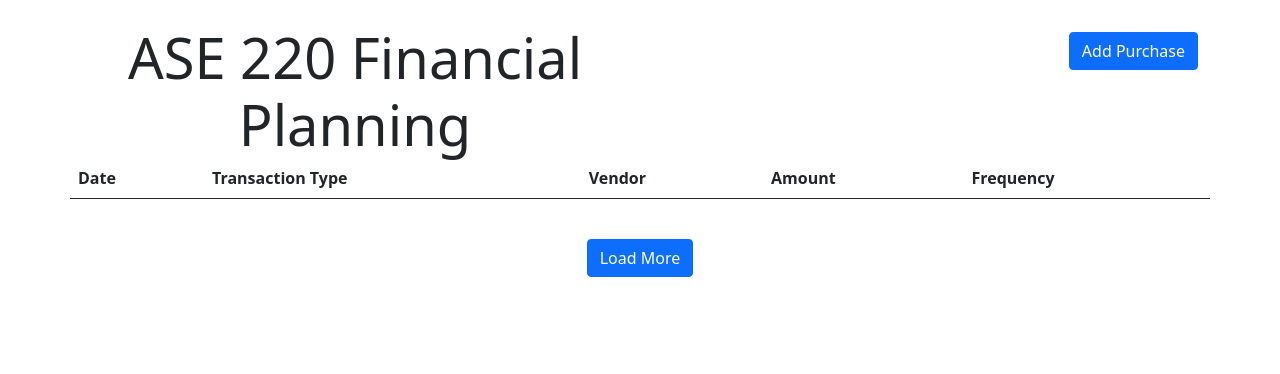
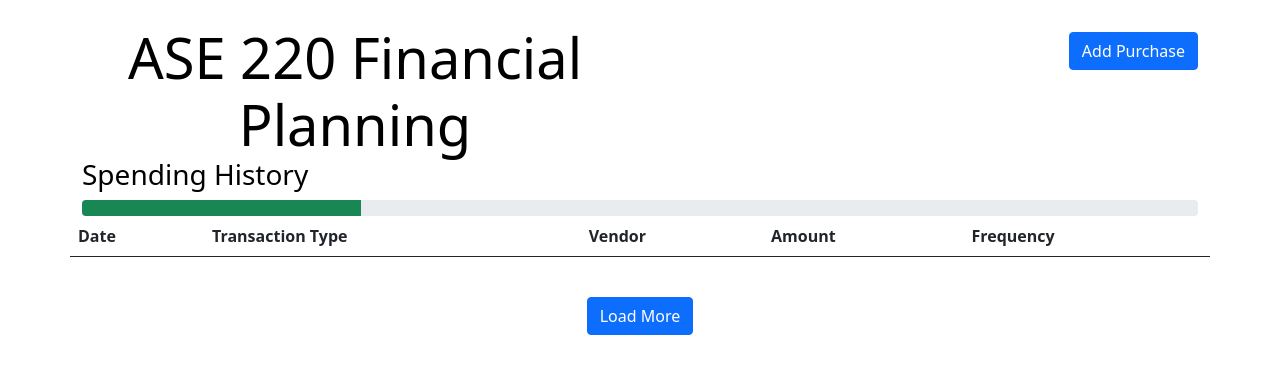
Before and after one commit to ssdtac/ase220-financial-planner-project, a plain HTML site: page index.html in a window 1280 px wide. Drawn offline with nearby package versions, Linux system fonts and the light colour scheme; no server answers.

Commit message:
JSON tweaks and progress bar example

```diff
--- a/index.html
+++ b/index.html
@@ -22,6 +22,13 @@
             </div>
         </div>
         <div class="row" id="cards-container">
+            <div id="spending-history">
+                <h3>Spending History</h3>
+                <div class="progress" role="progressbar" aria-label="Success example" aria-valuenow="25" aria-valuemin="0" aria-valuemax="100">
+                    <div class="progress-bar bg-success" style="width: 25%"></div>
+                  </div>
+            </div>
+
             <table class="table table-striped">
                 <thead>
                     <th scope="col">Date</th>
--- a/style.css
+++ b/style.css
@@ -1,7 +1,8 @@
 :root {
     --red: rgb(185, 94, 94);
     --green: rgb(137, 184, 137);
-    --background: #FFFFFF;
+    --background: #FF;
+    --card-background: #DDD;
     --text: #000;
 }
 
@@ -19,3 +20,8 @@
 .subtract {
     background-color: var(--red);
 }
+
+html body {
+    background-color: var(--background);
+    color: var(--text);
+}
```
Also changed, not shown: data.json (+14 -1 lines).
